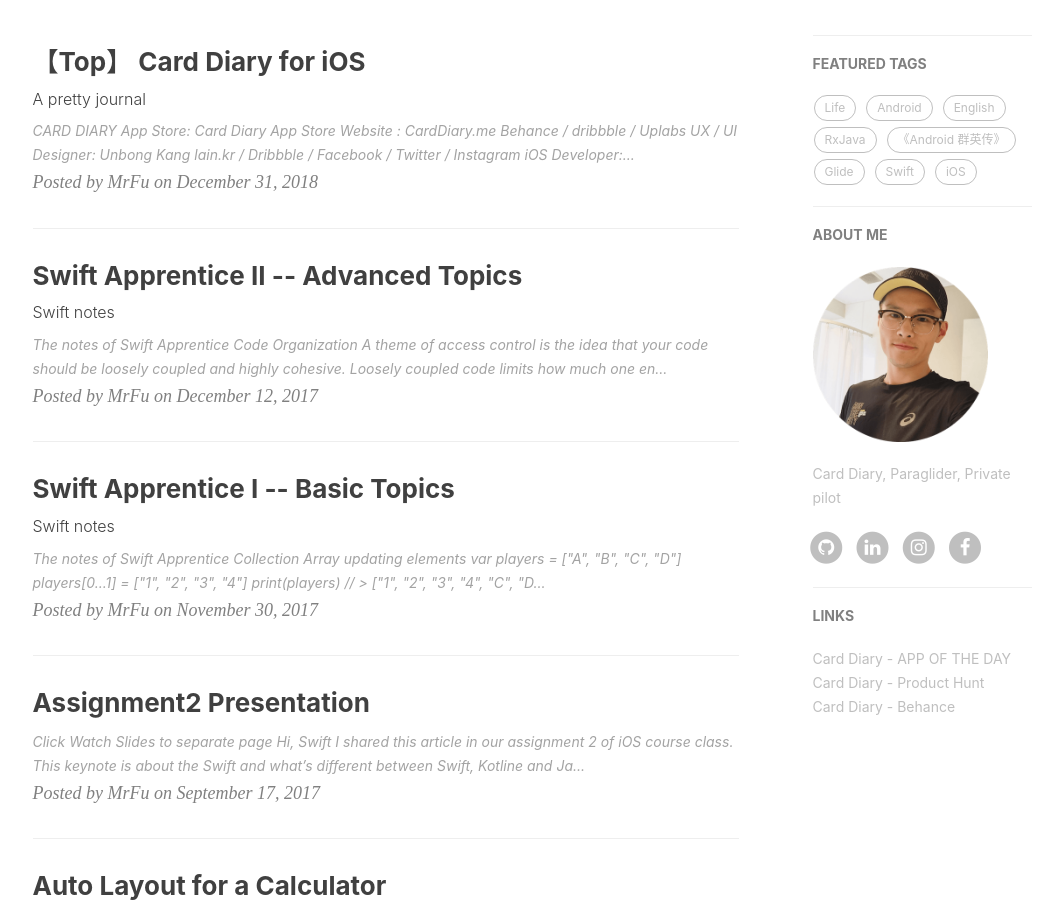
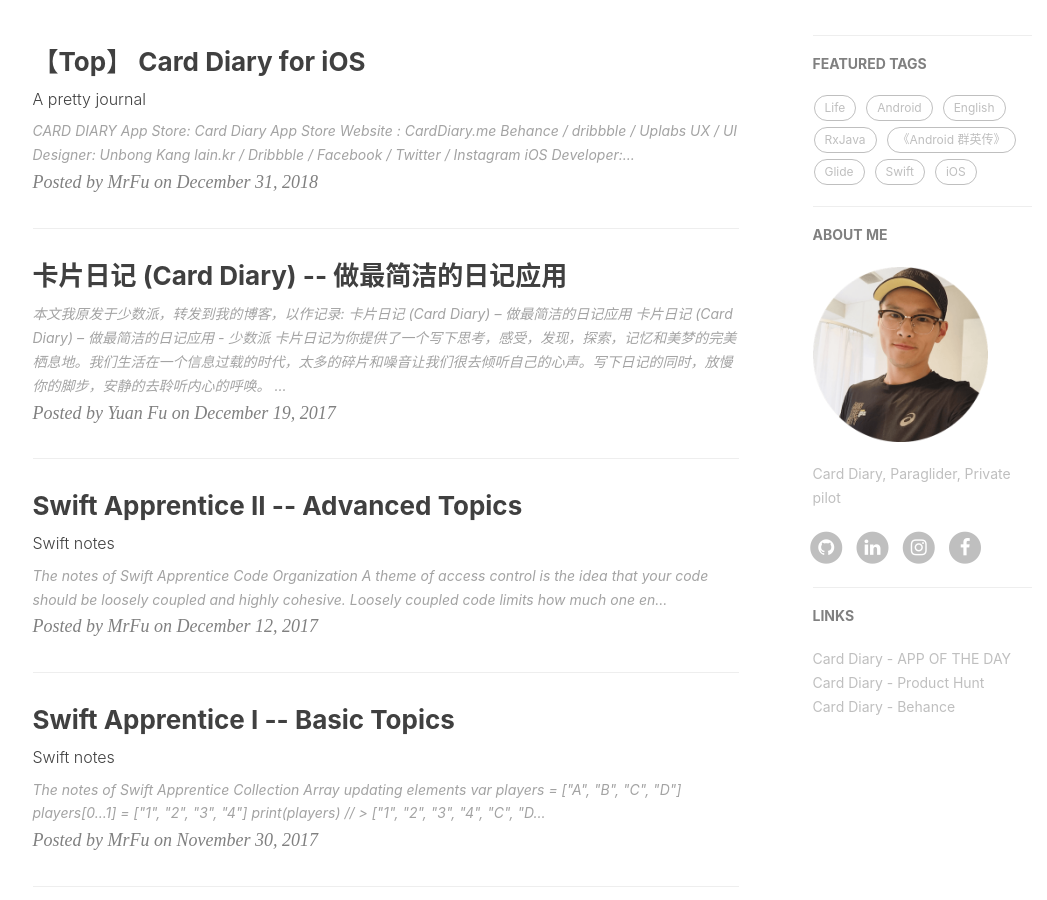
Before and after one commit to MrFuFuFu/mrfufufu.github.io, a Jekyll site: the page built from index.html, in a window 1280 px wide and 900 px high, scrolled down 423 px. Shown: the whole window, without its empty margins (135-1182 px from the left). Built offline with Jekyll 4.4.1, drawn with Linux system fonts in a browser that asks for light colours; nearby versions of some CDN libraries; the list of posts is cut into pages by our own code; comment, search, counter and statistics services are not loaded.

Commit message:
update info

```diff
--- a/_posts/CardDiarySSPai.md
+++ b/_posts/2017-12-19-SSpai-CardDiary.markdown
@@ -1,4 +1,18 @@
-CardDiarySSpai
+---
+layout: post
+title:  卡片日记 (Card Diary) -- 做最简洁的日记应用
+author: Yuan Fu
+date:   2017-12-19
+catalog:    true
+tags:
+    - Card Diary
+    - 卡片日记
+---
+
+> 本文我原发于少数派，转发到我的博客，以作记录: [卡片日记 (Card Diary) -- 做最简洁的日记应用](https://sspai.com/post/42384)
+
+
+
 # 卡片日记 (Card Diary) -- 做最简洁的日记应用 - 少数派
 卡片日记为你提供了一个写下思考，感受，发现，探索，记忆和美梦的完美栖息地。我们生活在一个信息过载的时代，太多的碎片和噪音让我们很去倾听自己的心声。写下日记的同时，放慢你的脚步，安静的去聆听内心的呼唤。
 
@@ -50,4 +64,4 @@
 
 现在，就写下你的日记吧。
 
-[卡片日记 (Card Diary) -- 做最简洁的日记应用 - 少数派](https://sspai.com/post/42384)
+> [卡片日记 (Card Diary) -- 做最简洁的日记应用 - 少数派](https://sspai.com/post/42384)
```
